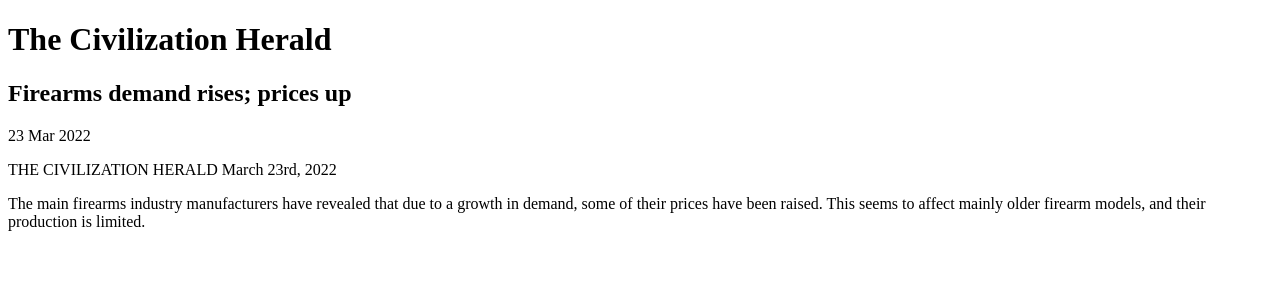
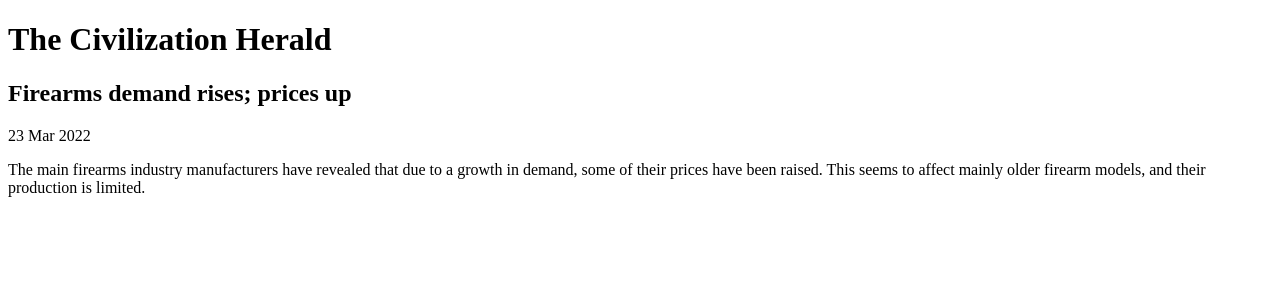
Before and after one commit to Civ13/civ13.github.io, a Jekyll site: the page built from news/civilization.md, in a window 1280 px wide. Shown: the top 300 px of the page. Built offline with Jekyll 4.4.1, drawn with Linux system fonts in a browser that asks for light colours.

```diff
--- a/_layouts/default_news.html
+++ /dev/null
@@ -1,13 +0,0 @@
-<!DOCTYPE html>
-<html lang="en-us">
-
-  {% include head.html %}
-
-  <body class="theme-base-dark">
-
-    <div class="content container">
-      {{ content }}
-    </div>
-
-  </body>
-</html>
--- /dev/null
+++ b/_layouts/news.html
@@ -0,0 +1,18 @@
+<!DOCTYPE html>
+<html lang="en-us">
+
+  {% include head.html %}
+
+  <body class="theme-base-dark" background_image="public/img/paper1.png">
+
+    <div class="content container">
+        <div class="post">
+            <h1 class="post-newspaper" style="font-family:'Eagle Lake'">{{ page.newspaper }}</h1>
+            <h2 class="post-title">{{ page.title }}</h2>
+            <span class="post-date">{{ page.date | date_to_string }}</span>
+            {{ content }}
+          </div>
+    </div>
+
+  </body>
+</html>
--- a/_layouts/newsarticle.html
+++ /dev/null
@@ -1,10 +0,0 @@
----
-layout: default_news
----
-
-<div class="post">
-  <h1 class="post-newspaper">{{ page.newspaper }}</h1>
-  <h2 class="post-title">{{ page.title }}</h2>
-  <span class="post-date">{{ page.date | date_to_string }}</span>
-  {{ content }}
-</div>
--- a/news/civilization.md
+++ b/news/civilization.md
@@ -1,11 +1,8 @@
 ---
-layout: newsarticle
+layout: news
 title: Firearms demand rises; prices up
 newspaper: The Civilization Herald
 date: March 23rd, 2022
 ---
 
-THE CIVILIZATION HERALD
-March 23rd, 2022
-
 The main firearms industry manufacturers have revealed that due to a growth in demand, some of their prices have been raised. This seems to affect mainly older firearm models, and their production is limited.
```
Also changed, not shown: public/img/paper1.jpg (added).
